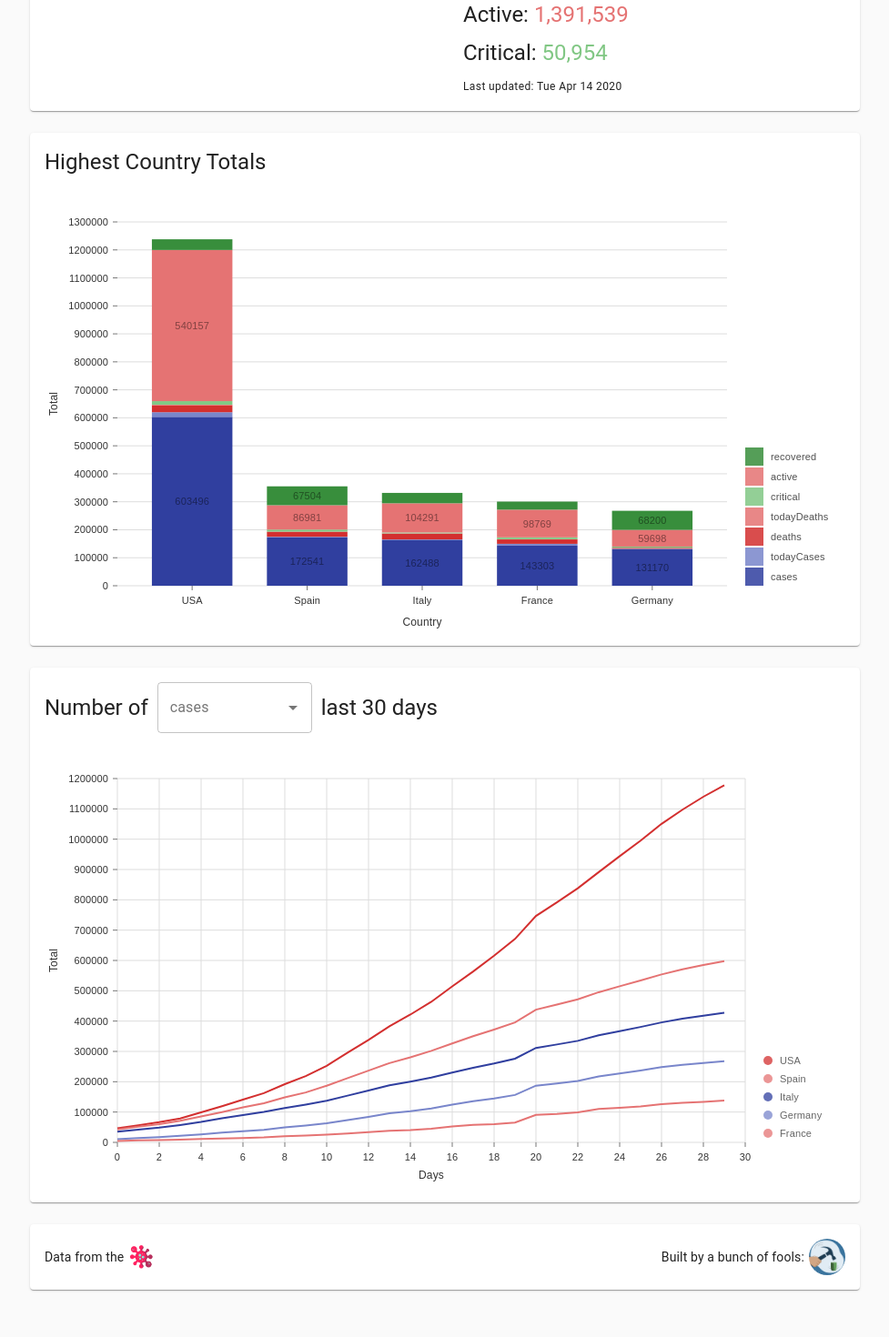
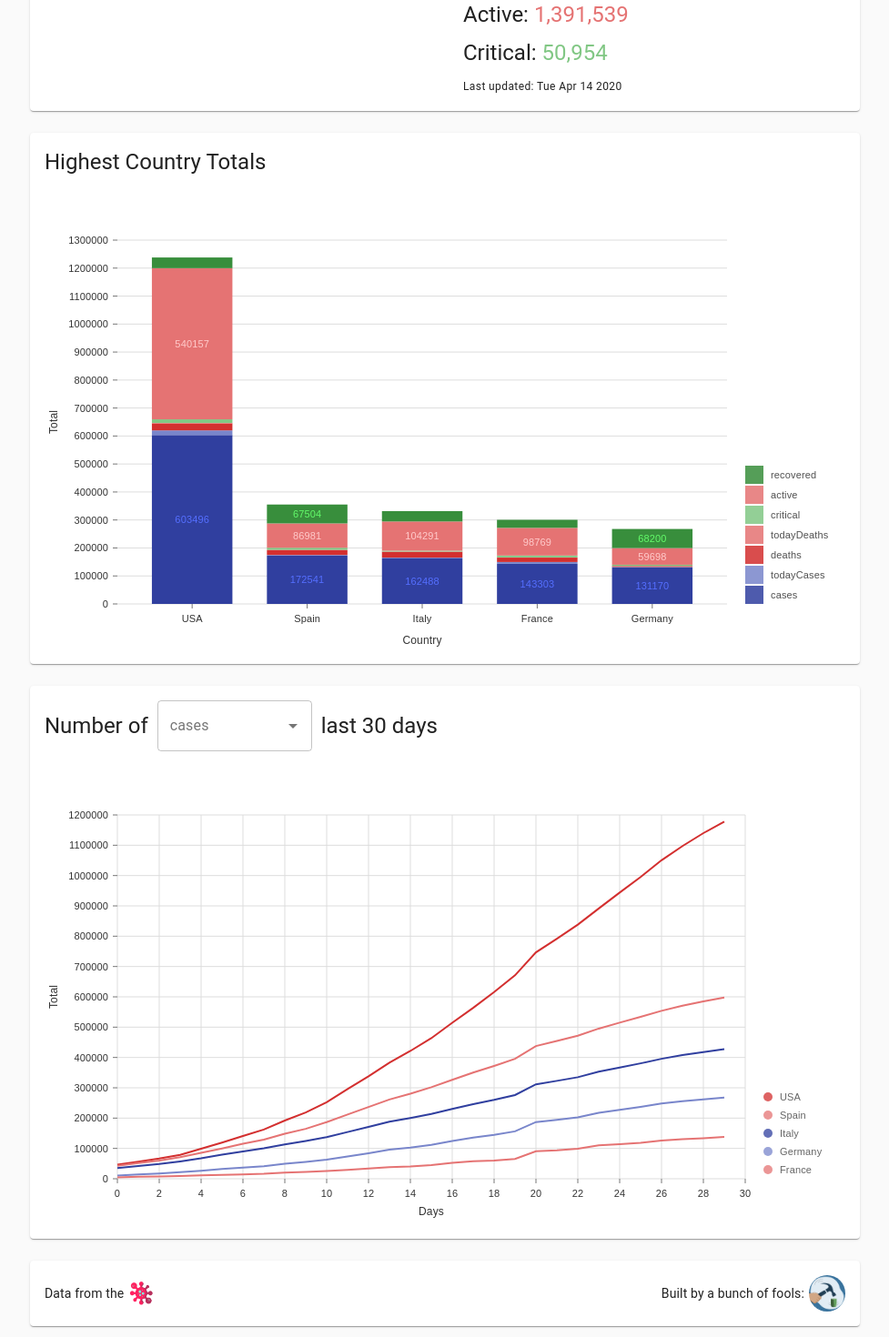
Before and after one commit to 4ools/covid-19, a React (Create React App) app: page / in a window 1280 px wide. Shown: the part 356-1826 px from the top of the page at 91% size, without its empty margins (151-1128 px from the left). Before the commit the page ends 1786 px from the top, so only its background shows below. Built offline with nearby package versions, Linux system fonts and the light colour scheme; what novelcovid would draw is missing.

Commit message:
graphs now work on dark theme mode

```diff
--- a/src/App.js
+++ b/src/App.js
@@ -61,12 +61,10 @@ function App() {
 
       // Append Global to the list of countries as the first item of the countries array
       const processedAPIData = addGlobalToCountry(globalData, countriesData);
-      // const cloneForFirstLoad = JSON.parse(JSON.stringify(processedAPIData));
-
-      // else it will show the slug in the summary list
-      // delete cloneForFirstLoad.Global.Slug;
 
       setAPIData(processedAPIData);
+      console.log(processedAPIData);
+
       setFigures(processedAPIData[0]);
 
       setDate(new Date(globalData.updated).toDateString());
--- a/src/components/summary-graph/SummaryGraph.js
+++ b/src/components/summary-graph/SummaryGraph.js
@@ -11,7 +11,8 @@ const SummaryGraph = ({ figures }) => {
   return figures[0] ? (
     <>
       <Typography variant="h5">Highest Country Totals</Typography>
-      <div style={{ height: 500 }}>
+      <br />
+      <div style={{ height: 500, backgroundColor: 'white', borderRadius: 5 }}>
         <ResponsiveBar
           data={figures}
           keys={keys.slice(1, keys.length)}
@@ -40,7 +41,7 @@ const SummaryGraph = ({ figures }) => {
           }}
           labelSkipWidth={12}
           labelSkipHeight={12}
-          labelTextColor={{ from: 'color', modifiers: [['darker', 1.6]] }}
+          labelTextColor={{ from: 'color', modifiers: [['brighter', 1.6]] }}
           legends={[
             {
               dataFrom: 'keys',
--- a/src/components/theme/Theme.js
+++ b/src/components/theme/Theme.js
@@ -3,6 +3,7 @@ import useMediaQuery from '@material-ui/core/useMediaQuery';
 import { createMuiTheme, ThemeProvider } from '@material-ui/core/styles';
 
 function Theme({ children }) {
+  // system defined media query for dark mode if you want it on or not
   const prefersDarkMode = useMediaQuery('(prefers-color-scheme: dark)');
 
   const theme = React.useMemo(
--- a/src/components/time-series-graph/TimeSeriesGraph.js
+++ b/src/components/time-series-graph/TimeSeriesGraph.js
@@ -24,7 +24,8 @@ const CoronaTimeSeries = ({ data, pickType }) => {
       >
         Number of <TypePicker pickType={pickType} /> last 30 days
       </Typography>
-      <div style={{ height: 500 }}>
+      <br />
+      <div style={{ height: 500, backgroundColor: 'white', borderRadius: 5 }}>
         <ResponsiveLine
           data={data}
           margin={{ top: 50, right: 110, bottom: 50, left: 80 }}
--- a/src/components/type-picker/TypePicker.js
+++ b/src/components/type-picker/TypePicker.js
@@ -8,7 +8,6 @@ const TypePicker = ({ pickType }) => {
     <Autocomplete
       id="countryPicker"
       options={options}
-      // getOptionLabel={(option) => option.Country}
       style={{ width: '170px', display: 'inline-block', margin: '0 10px' }}
       renderInput={(params) => (
         <TextField {...params} label="cases" variant="outlined" />
```
